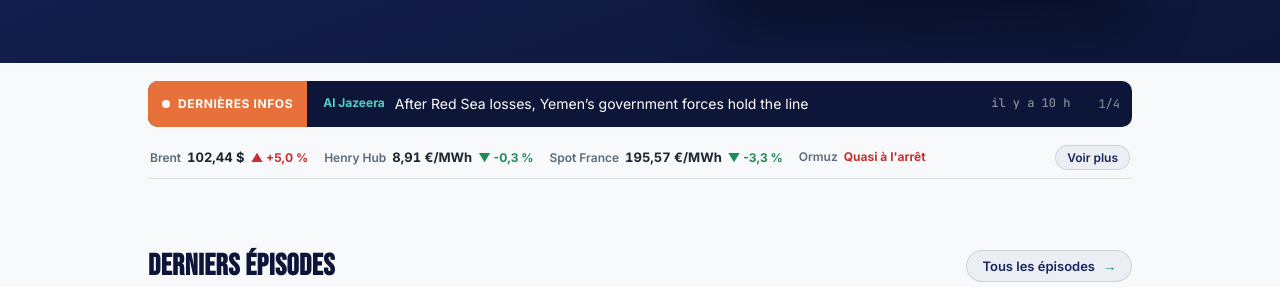
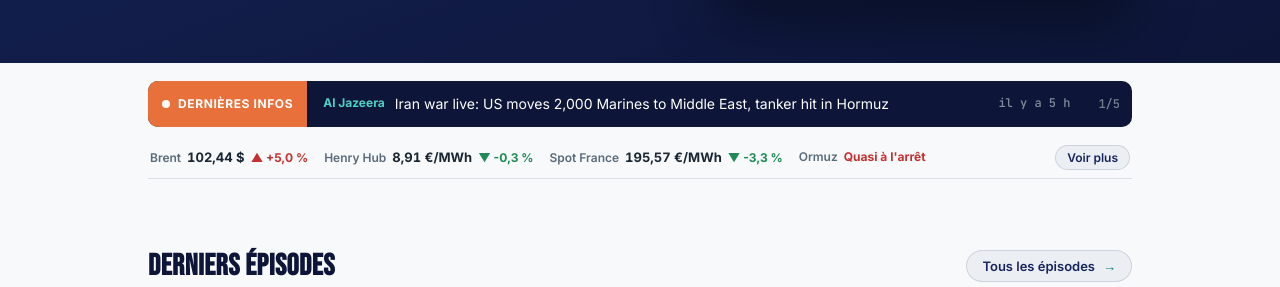
Before and after one commit to InsideEnergyMarkets/Inside-Energy-Markets, a Jekyll site: the page built from index.html, in a window 1280 px wide and 900 px high, scrolled down 406 px. Shown: the part 165-452 px from the top of the window. Built offline with Jekyll 4.4.1, drawn with Linux system fonts in a browser that asks for light colours.

Commit message:
Mise à jour automatique des actualités et incidents

```diff
--- a/_data/incidents.json
+++ b/_data/incidents.json
@@ -1,5 +1,5 @@
 {
- "updated_at": "2026-10-01T22:44:30+00:00",
+ "updated_at": "2026-10-02T00:49:44+00:00",
  "stats": {
   "total_30d": 22,
   "attacks_30d": 16,
--- a/_data/news.json
+++ b/_data/news.json
@@ -1,6 +1,13 @@
 {
- "updated_at": "2026-10-01T22:44:30+00:00",
+ "updated_at": "2026-10-02T00:49:44+00:00",
  "items": [
+  {
+   "title": "Iran war live: US moves 2,000 Marines to Middle East, tanker hit in Hormuz",
+   "url": "https://www.aljazeera.com/news/liveblog/2026/10/2/iran-war-live-us-moves-2000-marines-to-middle-east-tanker-hit-in-hormuz?traffic_source=rss",
+   "source": "Al Jazeera",
+   "lang": "en",
+   "date": "2026-10-02T00:00:00+00:00"
+  },
   {
    "title": "After Red Sea losses, Yemen’s government forces hold the line",
    "url": "https://www.aljazeera.com/news/2026/10/1/after-red-sea-losses-yemens-government-forces-hold-the-line?traffic_source=rss",
--- a/_data/podcast.json
+++ b/_data/podcast.json
@@ -1,5 +1,5 @@
 {
- "updated_at": "2026-10-01T22:44:30+00:00",
+ "updated_at": "2026-10-02T00:49:44+00:00",
  "episodes": {
   "10": {
    "audio": "https://anchor.fm/s/10edf0868/podcast/play/126486789/https%3A%2F%2Fd3ctxlq1ktw2nl.cloudfront.net%2Fstaging%2F2026-8-29%2F489715b9-9275-387d-cec8-06e4f3de2244.mp3",
```
